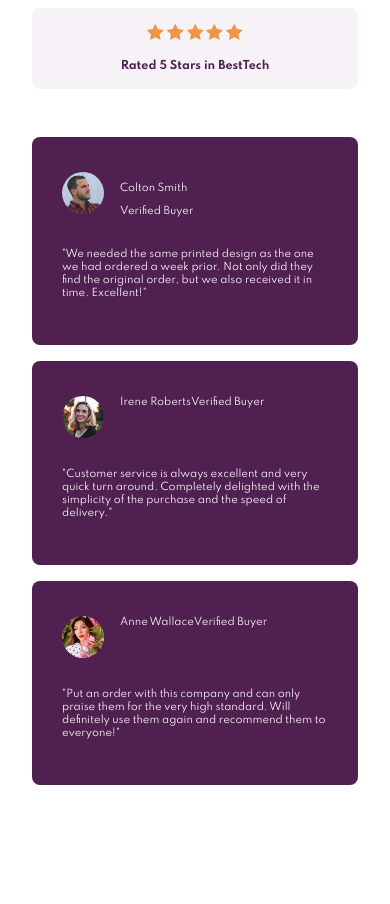
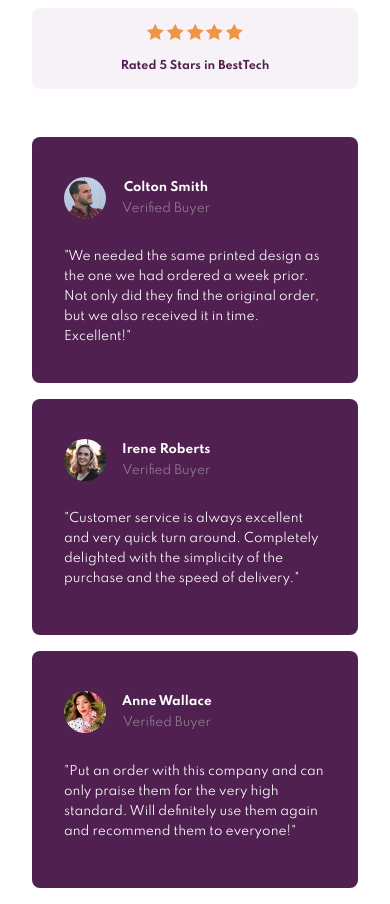
Before and after one commit to AChapeton/Social-proof-section, a plain HTML site: page index.html in a window 390 px wide. Shown: the part 480-1384 px from the top of the page. Before the commit the page ends 1281 px from the top, so only its background shows below. Drawn offline with Linux system fonts and the light colour scheme.

Commit message:
Mobile design done

```diff
--- a/css/style.scss
+++ b/css/style.scss
@@ -66,12 +66,19 @@ html {
   &-card {
     border-radius: 8px;
     background-color: var(--very-dark-magenta);
-    padding: 35px 30px;
+    padding: 40px 32px 34px 32px;
     margin-bottom: 16px;
+    display: flex;
+    flex-direction: column;
+    justify-content: space-between;
+    max-height: 246px;
 
     &-header {
       display: flex;
-      margin-bottom: 30px;
+      margin-bottom: 16px;
+      // border: 1px solid white;
+      align-items: center;
+      height: 42px;
     }
 
     &-img {
@@ -80,10 +87,36 @@ html {
       border-radius: 50%;
       overflow: hidden;
       margin-right: 16px;
+      // border: 1px solid yellow;
 
       & img {
         width: 100%;
       }
     }
+
+    &-data {
+      // border: 1px solid red;
+      display: flex;
+      flex-direction: column;
+      align-items: center;
+      justify-content: space-around;
+      height: 42px;
+      font-size: 1.2rem;
+      & p {
+        font-weight: 600;
+        margin: 0;
+      }
+
+      & span {
+        color: var(--dark-magenta);
+        margin: 0;
+      }
+    }
+
+    &-desc {
+      font-size: 1.22rem;
+      line-height: 2rem;
+      margin: 0;
+    }
   }
 }
--- a/index.html
+++ b/index.html
@@ -94,12 +94,10 @@
             <div class="testimonial-card-img">
               <img src="./images/image-irene.jpg" alt="irene profile image" />
             </div>
-            <div class="testimonial-card-name">
-              Irene Roberts
+            <div class="testimonial-card-data">
+              <p>Irene Roberts</p>
+              <span>Verified Buyer</span>
             </div>
-            <span class="testimonial-card-job">
-              Verified Buyer
-            </span>
           </div>
           <div class="testimonial-card-desc">
             <p>
@@ -115,12 +113,10 @@
             <div class="testimonial-card-img">
               <img src="./images/image-anne.jpg" alt="anne profile image" />
             </div>
-            <div class="testimonial-card-name">
-              Anne Wallace
+            <div class="testimonial-card-data">
+              <p>Anne Wallace</p>
+              <span>Verified Buyer</span>
             </div>
-            <span class="testimonial-card-job">
-              Verified Buyer
-            </span>
           </div>
           <div class="testimonial-card-desc">
             <p>
```
Also changed, not shown: css/style.css, 1 other file.
